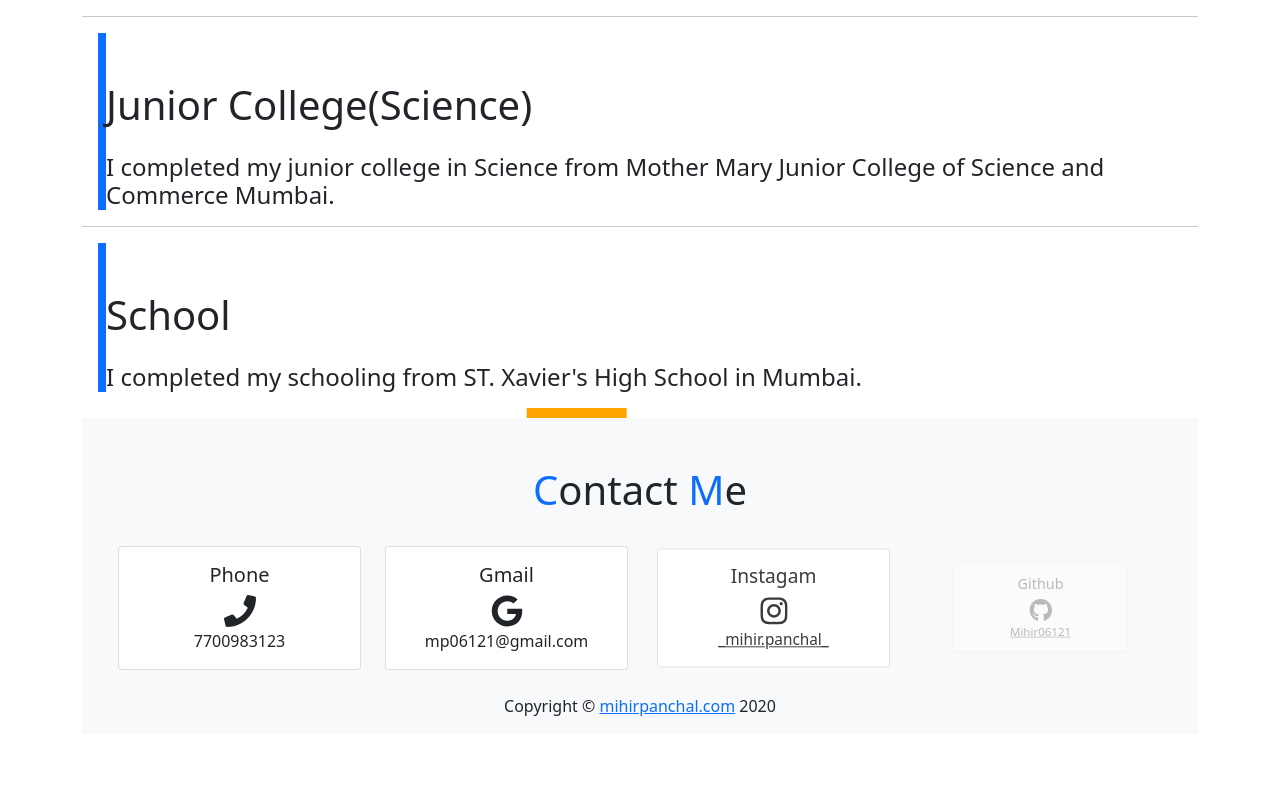
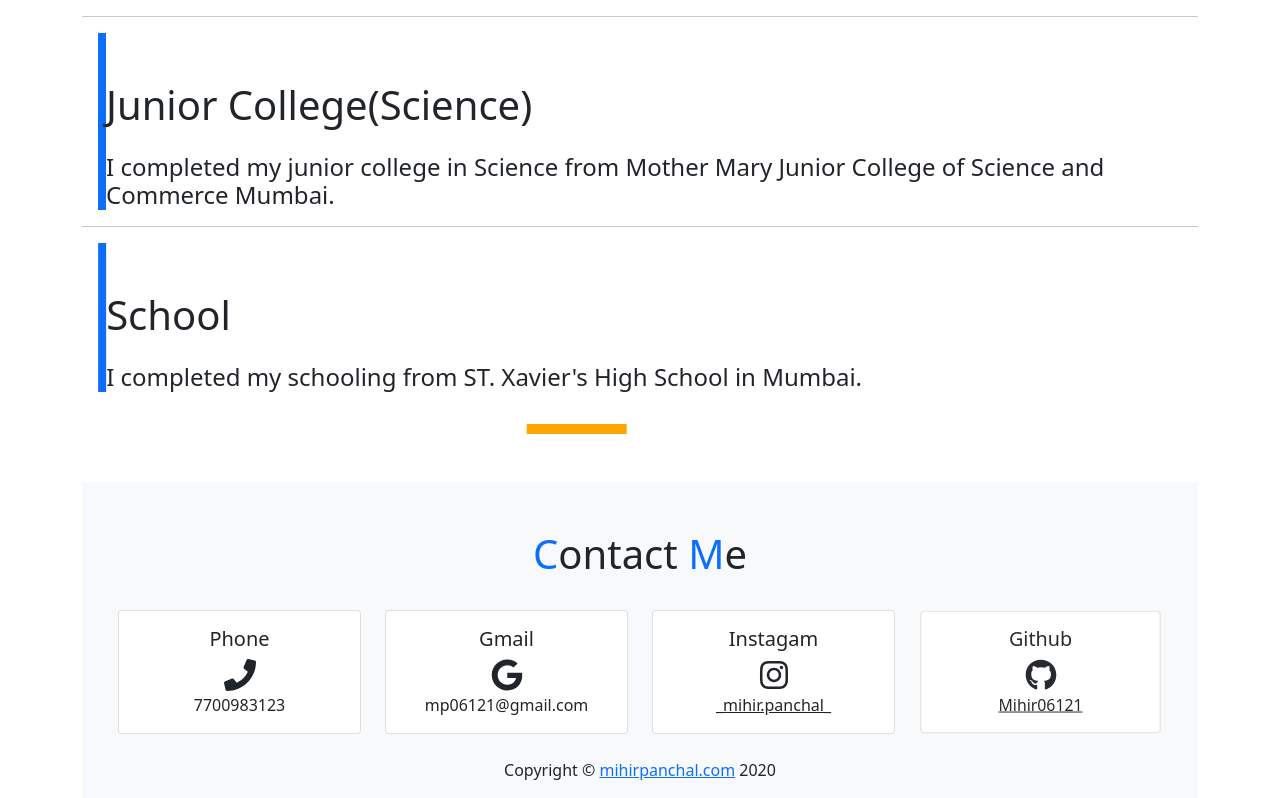
Before and after one commit to Mihir06121/Portfolio-v2, a React (Create React App) app: page / in a window 1280 px wide. Shown: the part 6659-7457 px from the top of the page. Before the commit the page ends 7393 px from the top, so only its background shows below. Built offline with nearby package versions, Linux system fonts and the light colour scheme; the HTML template or start-up script is replaced by a standard one.

Commit message:
meta changes

```diff
--- a/public/index.html
+++ b/public/index.html
@@ -13,7 +13,10 @@
     <meta name="theme-color" content="#000000" />
     <meta
       name="description"
-      content="Web site created using create-react-app"
+      content="This Portfolio site belongs to Mihir Panchal.
+      He likes Web Development in MERN Stack Development.
+      Projects :- Blogging Platform, Drive2Park etc.
+      Also has interest in flashing custom recovery and custom romson android devices."
     />
     <link href="https://unpkg.com/aos@2.3.1/dist/aos.css" rel="stylesheet">
     <title>Mihir Panchal</title>
@@ -28,7 +31,7 @@
     </style>
   </head>
   <body>
-    <noscript>You need to enable JavaScript to run this app.</noscript>
+    <noscript>Bro! You need to enable JavaScript to see this page</noscript>
     <div id="root"></div>
 
     <script type="text/javascript"></script>
--- a/src/components/pages/Contact.js
+++ b/src/components/pages/Contact.js
@@ -16,7 +16,7 @@ const Contact = () => {
                             </CardBody>
                         </Card>
                     </div>
-                    <div className="col-sm" data-aos="zoom-in" data-aos-delay="1500">
+                    <div className="col-sm" data-aos="zoom-in" data-aos-delay="1200">
                         <Card>
                             <CardBody>
                             <CardTitle tag="h5">Gmail</CardTitle>
@@ -25,7 +25,7 @@ const Contact = () => {
                             </CardBody>
                         </Card>
                     </div>
-                    <div className="col-sm" data-aos="zoom-in" data-aos-delay="2000">
+                    <div className="col-sm" data-aos="zoom-in" data-aos-delay="1500">
                         <Card>
                             <CardBody>
                             <CardTitle tag="h5">Instagam</CardTitle><i className="fab fa-instagram fa-2x"></i>
@@ -33,7 +33,7 @@ const Contact = () => {
                             </CardBody>
                         </Card>
                     </div>
-                    <div className="col-sm" data-aos="zoom-in" data-aos-delay="2500">
+                    <div className="col-sm" data-aos="zoom-in" data-aos-delay="1800">
                         <Card>
                             <CardBody>
                             <CardTitle tag="h5">Github</CardTitle><i className="fab fa-github fa-2x"></i>
--- a/src/components/pages/Qualification.js
+++ b/src/components/pages/Qualification.js
@@ -2,27 +2,27 @@ import React from 'react';
 
 const Qualification = () => {
     return (
-        <div id="qualification" className="pt-5">
+        <div id="qualification" className="pt-5 pb-5">
             <div align="center" className="col-12">
                 <h1 align="center" style={{fontSize:"40px"}}><span className="text-primary">M</span>y <span className="text-primary">Q</span>ualifications</h1>
             </div>
-            <section className="pt-5">
-                <div className="left-border m-3 pt-5" data-aos="fade-left" data-aos-delay="700">
+            <section className="pt-5 pb-3">
+                <div className="left-border m-3 pt-5" data-aos="fade-left" data-aos-delay="1000">
                 <h1 className="pl-2">BSc.IT</h1>
                 <h4 className="pt-3 pl-3">Pursunig my BSc.IT degree form Shree L. R. Tiwari
                 degree college of Arts Commerce and Science in Mumbai.</h4>
                 </div><hr/>
-                <div className="left-border m-3 pt-5" data-aos="fade-left" data-aos-delay="700">
+                <div className="left-border m-3 pt-5" data-aos="fade-left" data-aos-delay="1200">
                 <h1 className="pl-2">Web Development</h1>
                 <h4 className="pt-3 pl-3">I completed my full stack web development course From
                 IIDE(Indian Institution of Digital Education) </h4>
                 </div><hr/>
-                <div className="left-border m-3 pt-5" data-aos="fade-left" data-aos-delay="700">
+                <div className="left-border m-3 pt-5" data-aos="fade-left" data-aos-delay="1400">
                 <h1 className="pl-2">Junior College(Science)</h1>
                 <h4 className="pt-3 pl-3">I completed my junior college in Science from
                 Mother Mary Junior College of Science and Commerce Mumbai.</h4>
                 </div><hr/>
-                <div className="left-border m-3 pt-5" data-aos="fade-left" data-aos-delay="700">
+                <div className="left-border m-3 pt-5" data-aos="fade-left" data-aos-delay="1600">
                 <h1 className="pl-2">School</h1>
                 <h4 className="pt-3 pl-3">I completed my schooling from ST. Xavier's High School in Mumbai.</h4>
                 </div>
```
Also changed, not shown: src/components/pages/Home.css (+0 -8 lines).
